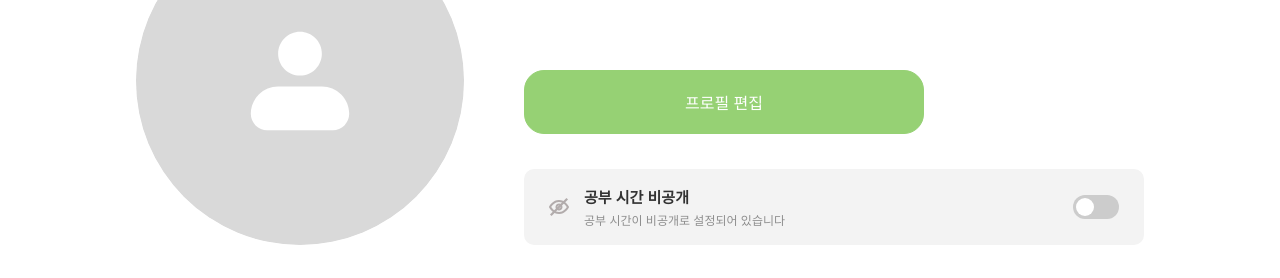
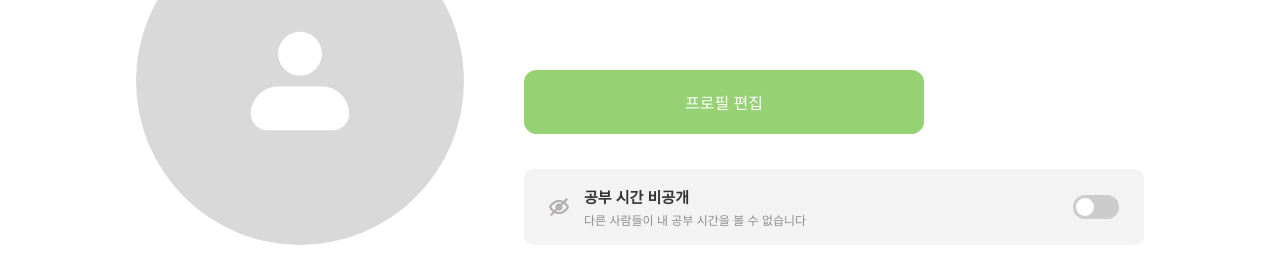
Before and after one commit to Code-Ideafev/GMT_front, a React (Vite) app: page /MyPage in a window 1280 px wide. Shown: the part 176-454 px from the top of the page. Built offline with nearby package versions, Linux system fonts and the light colour scheme; no server answers.

Commit message:
곡률 및 멘트 수정

```diff
--- a/src/MyPage/my-page.css
+++ b/src/MyPage/my-page.css
@@ -78,9 +78,18 @@ body { background-color: white; color: black; margin: 0; overflow-x: hidden; }
 .profile-info-side { display: flex; flex-direction: column; align-items: flex-start; }
 .user-name { font-size: 24px; font-weight: bold; margin-bottom: 85px; }
 
+/* 🔥 [수정] 프로필 편집 버튼 곡률을 12px로 변경 🔥 */
 .edit-profile-btn {
-  width: 400px; height: 64px; background: #96D174; border-radius: 20px; border: 1px solid #96D174;
-  font-size: 16px; font-weight: 500; color: #FFFFFF; cursor: pointer; margin-bottom: 35px;
+  width: 400px;
+  height: 64px;
+  background: #96D174;
+  border-radius: 12px; /* 20px -> 12px로 수정 */
+  border: 1px solid #96D174;
+  font-size: 16px;
+  font-weight: 500;
+  color: #FFFFFF;
+  cursor: pointer;
+  margin-bottom: 35px;
   transition: all 0.3s ease;
 }
 .edit-profile-btn:hover { background-color: #FFFFFF !important; color: #333333 !important; border: 1px solid #DCDCDC !important; }
@@ -125,24 +134,18 @@ input:checked + .slider:before { transform: translateX(22px); }
 /* 6. 버튼 레이아웃 */
 .button-group-row { display: flex; gap: 15px; justify-content: center; width: 100%; margin-top: 20px; }
 
-/* 🔥 [수정 완료] 사진 업로드/기본 사진 버튼 글자색 고정 🔥 */
+/* 사진 업로드/기본 사진 버튼 */
 .white-shadow-btn {
   width: 160px; height: 52px; border-radius: 12px; background: #FFF; border: none; cursor: pointer;
   font-family: 'Pretendard', sans-serif; font-size: 16px; font-weight: 500;
-
-  color: #000000 !important;   /* ★글자색 무조건 검정★ */
-
+  color: #000000 !important;
   box-shadow: 0 -2px 2px 0 rgba(0, 0, 0, 0.10),
               -2px 0 2px 0 rgba(0, 0, 0, 0.10),
               2px 0 2px 0 rgba(0, 0, 0, 0.10),
               0 2px 2px 0 rgba(0, 0, 0, 0.10);
   transition: all 0.2s ease;
 }
-
-.white-shadow-btn:hover {
-  background-color: #E9E9E9 !important;
-  color: #000000 !important;  /* ★호버 시에도 무조건 검정★ */
-}
+.white-shadow-btn:hover { background-color: #E9E9E9 !important; color: #000000 !important; }
 
 /* 7. 완료 버튼 스타일 */
 .complete-btn {
--- a/src/MyPage/my-page.jsx
+++ b/src/MyPage/my-page.jsx
@@ -13,54 +13,59 @@ export default function MyPage() {
   const navigate = useNavigate();
 
   // --- 상태 관리 ---
-  const [userName, setUserName] = useState("사용자"); // 초기값
+  const [userName, setUserName] = useState("불러오는 중...");
   const [profileImage, setProfileImage] = useState(null);
   const [isPublic, setIsPublic] = useState(false);
-  const [myTodayRecords, setMyTodayRecords] = useState([]); // 내 기록
-  const [sortedRanking, setSortedRanking] = useState([]);    // 랭킹 데이터
+  const [myTodayRecords, setMyTodayRecords] = useState([]);
+  const [sortedRanking, setSortedRanking] = useState([]);
 
-  // --- 더보기/닫기 상태 ---
   const [myVisibleCount, setMyVisibleCount] = useState(5);
   const [rankVisibleCount, setRankVisibleCount] = useState(5);
 
-  // --- 날짜 처리 ---
-  const getTodayDate = () => {
-    const now = new Date();
-    const year = now.getFullYear();
-    const month = String(now.getMonth() + 1).padStart(2, '0');
-    const day = String(now.getDate()).padStart(2, '0');
-    return `${year}.${month}.${day}`;
-  };
-  const todayStr = getTodayDate();
+  useEffect(() => {
+    // 1. 프로필 이미지는 로컬 스토리지에서 즉시 로드 (사용자 경험 향상)
+    const localImage = localStorage.getItem("userProfileImage");
+    if (localImage) setProfileImage(localImage);
 
-  useEffect(() => {
-    // 1. 로컬 이미지 불러오기
-    setProfileImage(localStorage.getItem("userProfileImage"));
-
-    // 2. API 데이터 로딩 준비
+    // 2. 실제 서버 데이터 호출
     const fetchData = async () => {
       try {
-        // [연동 시 주석 해제]
-        // const res = await apiClient.get('/api/v1/mypage');
-        // setUserName(res.data.userName);
-        // setMyTodayRecords(res.data.records);
-        // setSortedRanking(res.data.ranking);
+        // [REAL API CALL] 명세서의 회원 조회 API 호출
+        const res = await apiClient.get('/user/list');
+
+        console.log("서버 데이터 수신 성공:", res.data);
+
+        if (res.data) {
+          // 백엔드에서 주는 필드명이 name, userName, nickname 중 무엇이든 대응
+          const nameFromServer = res.data.name || res.data.userName || res.data.nickname;
+          if (nameFromServer) {
+            setUserName(nameFromServer);
+          }
+        }
       } catch (error) {
         console.error("데이터 로드 실패:", error);
+
+        // 토큰이 없거나 만료(401)된 경우 로그인 페이지로 강제 이동 (필요 시 주석 해제)
+        // if (error.response && error.response.status === 401) {
+        //   alert("로그인이 필요합니다.");
+        //   navigate("/login");
+        // }
+
+        setUserName("사용자");
       }
     };
+
     fetchData();
-  }, []);
+  }, [navigate]);
 
+  // 공개 여부 토글 (나중에 서버에 저장하는 PUT API가 생긴다면 여기서 호출)
   const handleTogglePublic = async () => {
-    const newStatus = !isPublic;
-    setIsPublic(newStatus);
+    setIsPublic(!isPublic);
   };
 
   return (
     <div className="mypage-container">
       <div className="header-area">
-        {/* 돌아가기 클릭 시 메인 타이머("/")로 이동 */}
         <div className="icon-wrapper" onClick={() => navigate("/timer")}>
           <button className="clock-btn">
             <div className="icon-stack">
@@ -75,18 +80,25 @@ export default function MyPage() {
       <div className="profile-section">
         <div className="profile-content">
           <div className="profile-image-circle">
-            <img src={profileImage || defaultProfile} alt="profile" style={{ width: '100%', height: '100%', objectFit: 'cover' }} />
+            <img
+              src={profileImage || defaultProfile}
+              alt="profile"
+              style={{ width: '100%', height: '100%', objectFit: 'cover' }}
+            />
           </div>
           <div className="profile-info-side">
-            {/* 🟢 '님' 삭제 완료: {userName}만 표시됩니다. */}
             <span className="user-name">{userName}</span>
-            <button className="edit-profile-btn" onClick={() => navigate("/EditProfile")}>프로필 편집</button>
+            <button className="edit-profile-btn" onClick={() => navigate("/EditProfile")}>
+              프로필 편집
+            </button>
             <div className={`toggle-bar ${isPublic ? "is-public" : ""}`}>
               <div className="toggle-content-wrapper">
                 <img src={isPublic ? groupOpenIcon : groupIcon} alt="eye" className="toggle-icon-img grey-icon" />
                 <div className="toggle-text">
                   <p className="toggle-title">공부 시간 {isPublic ? "공개" : "비공개"}</p>
-                  <p className="toggle-desc">{isPublic ? "다른 사람들이 내 공부 시간을 볼 수 있습니다" : "공부 시간이 비공개로 설정되어 있습니다"}</p>
+                  <p className="toggle-desc">
+                    {isPublic ? "다른 사람들이 내 공부 시간을 볼 수 있습니다" : "다른 사람들이 내 공부 시간을 볼 수 없습니다"}
+                  </p>
                 </div>
               </div>
               <label className="toggle-switch-container">
@@ -109,19 +121,13 @@ export default function MyPage() {
                   <StudyRecordCard
                     key={index}
                     {...item}
-                    profileImage={profileImage} // 최적화 적용
+                    profileImage={profileImage}
                   />
                 ))
               ) : (
                 <p className="empty-msg">오늘 공부 한 기록이 없습니다.</p>
               )}
             </div>
-            {myTodayRecords.length > 5 && (
-              <div className="button-group-row">
-                {myVisibleCount < myTodayRecords.length && <button className="styled-action-btn" onClick={() => setMyVisibleCount(prev => prev + 5)}>더보기 ∨</button>}
-                {myVisibleCount > 5 && <button className="styled-action-btn" onClick={() => setMyVisibleCount(5)}>닫기 ∧</button>}
-              </div>
-            )}
           </div>
 
           <div className="study-section">
@@ -133,7 +139,7 @@ export default function MyPage() {
                      {index === 0 && <img src={crownIcon} alt="crown" className="crown-svg" />}
                      <StudyRecordCard
                         {...item}
-                        profileImage={profileImage} // 최적화 적용
+                        profileImage={profileImage}
                       />
                   </div>
                 ))
@@ -141,12 +147,6 @@ export default function MyPage() {
                 <p className="empty-msg">랭킹 데이터가 없습니다.</p>
               )}
             </div>
-            {sortedRanking.length > 5 && (
-              <div className="button-group-row">
-                {rankVisibleCount < sortedRanking.length && <button className="styled-action-btn" onClick={() => setRankVisibleCount(prev => prev + 5)}>더보기 ∨</button>}
-                {rankVisibleCount > 5 && <button className="styled-action-btn" onClick={() => setRankVisibleCount(5)}>닫기 ∧</button>}
-              </div>
-            )}
           </div>
         </div>
       </div>
```
